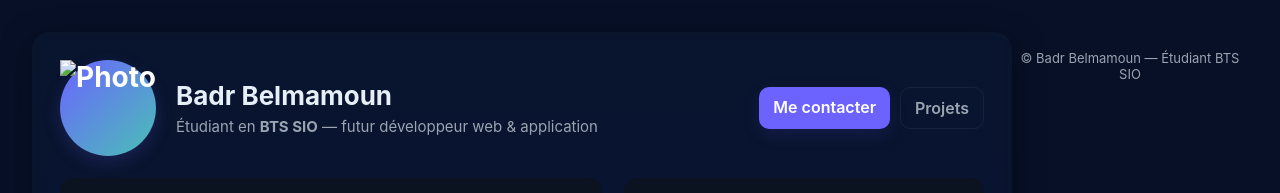
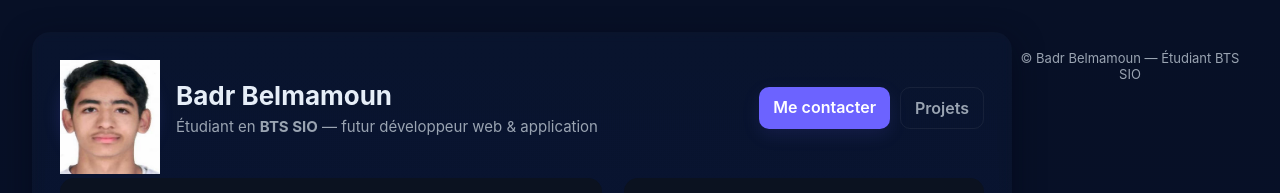
Before and after one commit to BAAAADR4/portfolio, a plain HTML site: page index.html in a window 1280 px wide. Shown: the top 193 px of the page. Drawn offline with Linux system fonts and the light colour scheme.

Commit message:
Update index.html

```diff
--- a/index.html
+++ b/index.html
@@ -237,7 +237,7 @@
     <div class="container fade-in" role="main">
         <header>
             <div class="avatar">
-                <img src="maphoto.jpg" alt="Photo" width="100" height="114">
+                <img src="./images/maphoto.jpg" alt="Photo" width="100" height="114">
             </div>
             <div>
                 <h1>Badr Belmamoun</h1>
```
